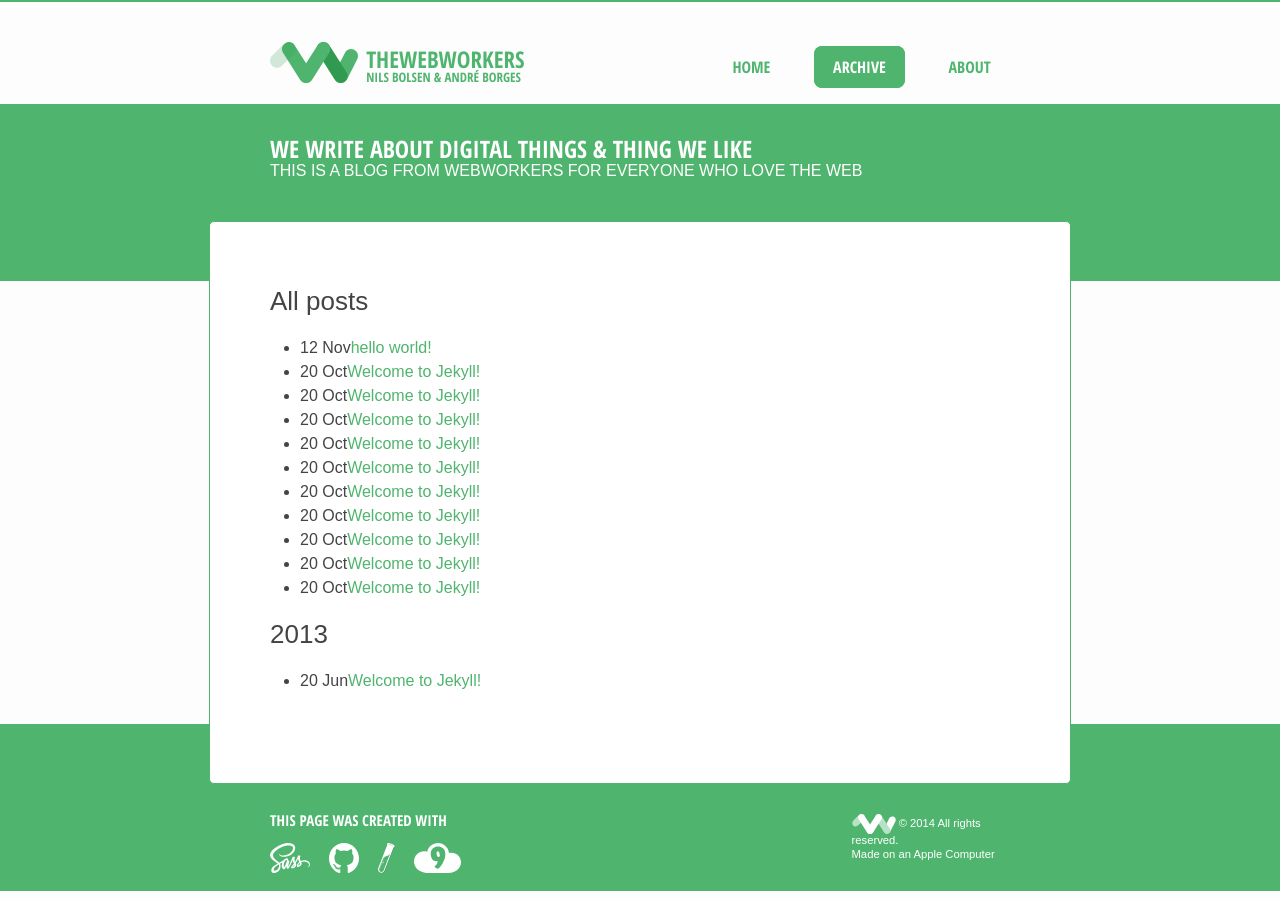
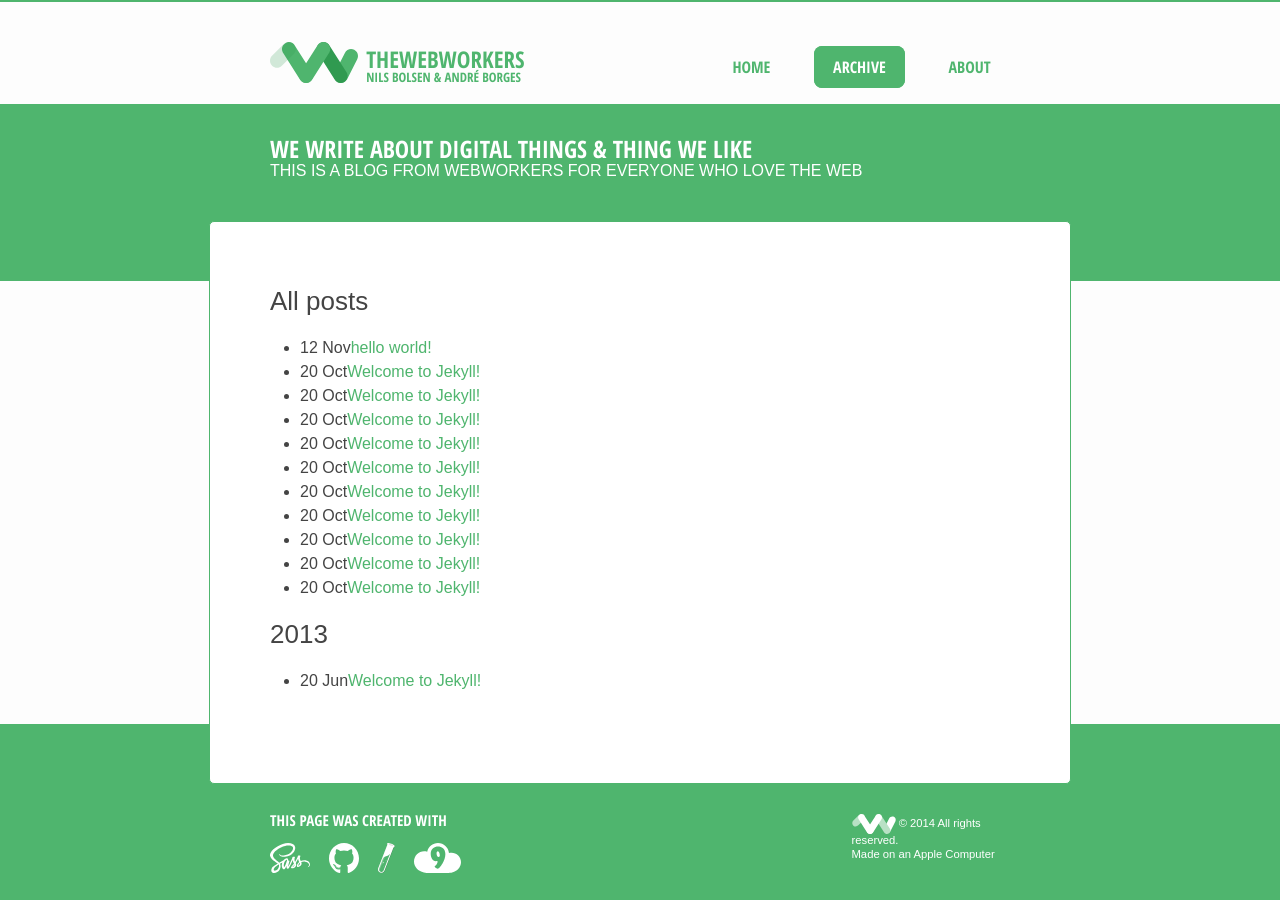
Before and after one commit to webwb/webwb.github.io, a Jekyll site: the page built from archive.md, in a window 1280 px wide. Built offline with Jekyll 4.4.1, drawn with Linux system fonts in a browser that asks for light colours.

Commit message:
made footer extend to bottom using flexbox

```diff
--- a/_sass/_base.scss
+++ b/_sass/_base.scss
@@ -177,3 +177,19 @@ pre {
         clear: both;
     }
 }
+
+/**
+ * Extend to bottom http://stackoverflow.com/a/23986464
+ */
+html, body {
+  height:100%;
+  display: flex;
+  flex-direction: column;
+ }
+body > * {
+  flex-shrink: 0;
+}
+
+footer {
+  flex-grow: 1;
+}
```
